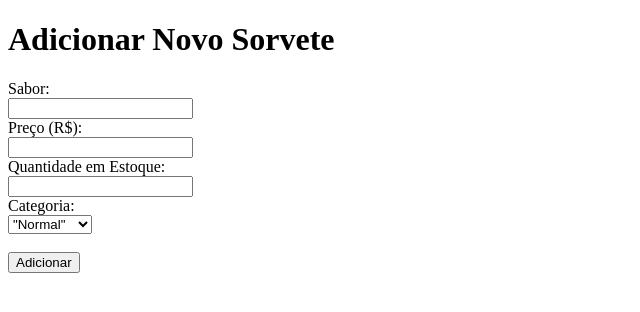
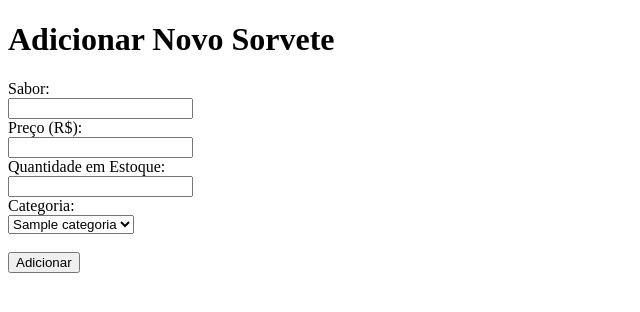
Before and after one commit to cntoo/Sorveteria, a Flask app: template app/templates/adicionar_sorvete.html in a window 1280 px wide. Shown: the top 312 px of the page, without its empty margins (0-640 px from the left). Run offline with Flask 3, Linux system fonts and the light colour scheme; tables that the repository leaves empty hold one stand-in row (values such as "Sample post"); the template is opened without the code that fills it: values that come from a table or form of the project are taken from there, most other values are stand-ins (such as "Sample title", 1, 10 or a date in 2020).

Commit message:
release 0.3

```diff
--- a/app/templates/adicionar_sorvete.html
+++ b/app/templates/adicionar_sorvete.html
@@ -8,7 +8,7 @@
 
   <body>
     <h1>Adicionar Novo Sorvete</h1>
-    <form action="adicionar_sorvete" method="post">
+    <form action="{{url_for('sorveteria.listar_sorvetes')}}" method="post">
       <label for="sabor">Sabor:</label><br />
       <input type="text" id="sabor" name="sabor" required /><br />
       <label for="preco">Preço (R$):</label><br />
@@ -31,10 +31,7 @@
       <label for="Categoria">Categoria:</label><br />
         <select id="categoria" name="categoria">
         {% for categoria in categorias %}
-        <option value="{{ id.categoria }}">"Normal"</option>
-        <option value="{{ id.categoria }}">"Especial"</option>
-        <option value="{{ id.categoria }}">"Gourmet"</option>
-        <option value="{{ id.categoria }}">"Palito"</option>
+        <option value="{{ id.categoria }}" >{{categoria.nome}}</option>
         {% endfor %}</select>
       <br /><br />
       <button type="submit">Adicionar</button>
```
Also changed, not shown: 1 other file.
